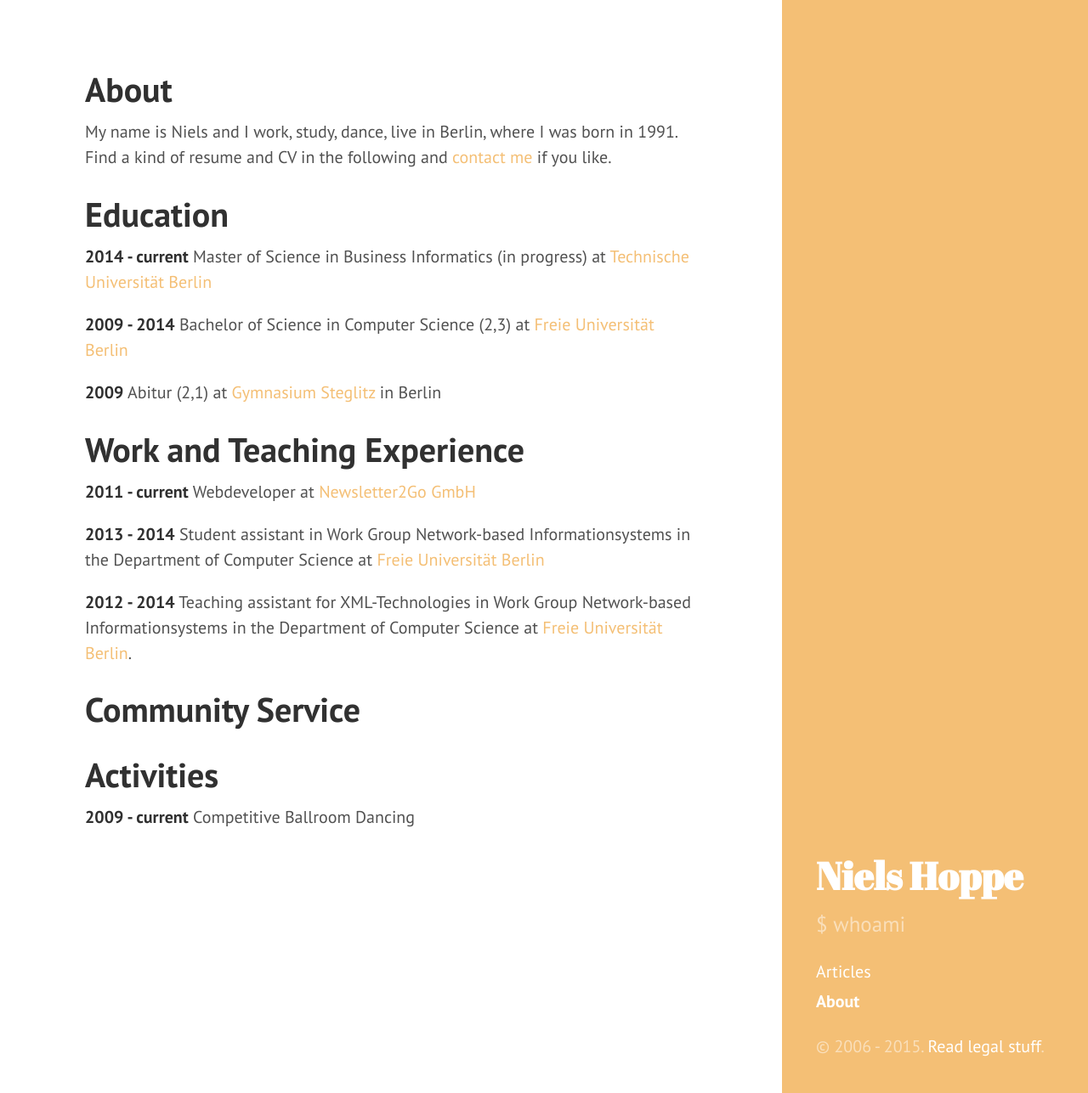
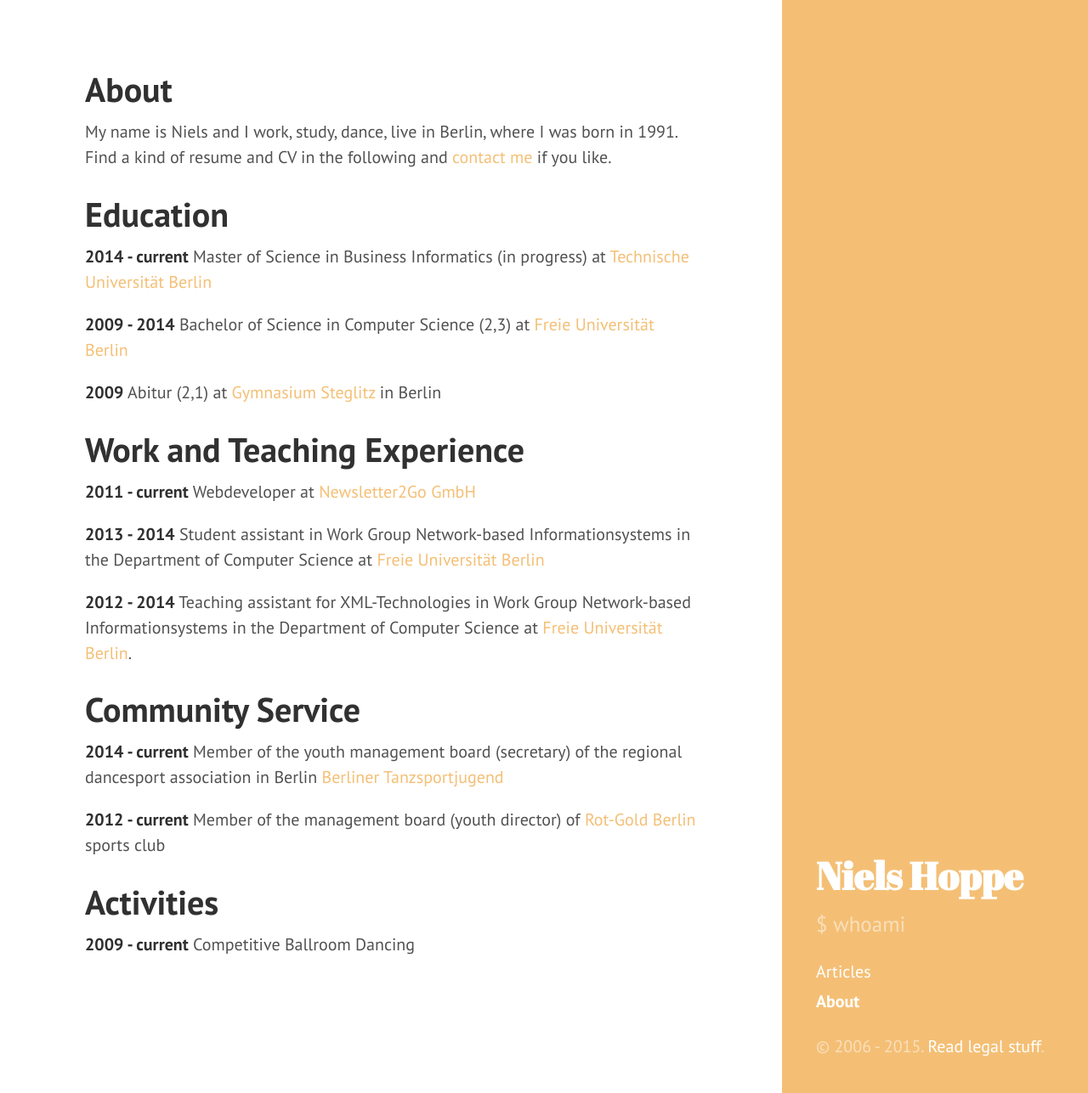
Before and after one commit to hielsnoppe/hielsnoppe.github.io, a Jekyll site: the page built from about.md, in a window 1280 px wide and 1287 px high. Shown: the whole window at 85% size. Built offline with Jekyll 4.4.1, drawn with Linux system fonts in a browser that asks for light colours; Markdown is read by kramdown in place of the engine named in the settings.

Commit message:
Extend CV

```diff
--- a/about.md
+++ b/about.md
@@ -34,6 +34,22 @@ Teaching assistant for XML-Technologies in Work Group Network-based Informations
 
 # Community Service
 
+**2014 - current**
+Member of the youth management board (secretary) of the regional dancesport association in Berlin [Berliner Tanzsportjugend][btsj]
+
+<!--- Mit 2012 bin ich mir nicht sicher -->
+**2012 - current**
+Member of the management board (youth director) of [Rot-Gold Berlin][rgb] sports club
+
+<!--
+**? - ?**
+Youth leader at  [Lindenkirchengemeinde][linde]
+-->
+
+[btsj]: http://btsj.de
+[rgb]: http://www.rotgold-berlin.de
+[linde]: http://lindenkirche.de
+
 # Activities
 
 **2009 - current**
```
